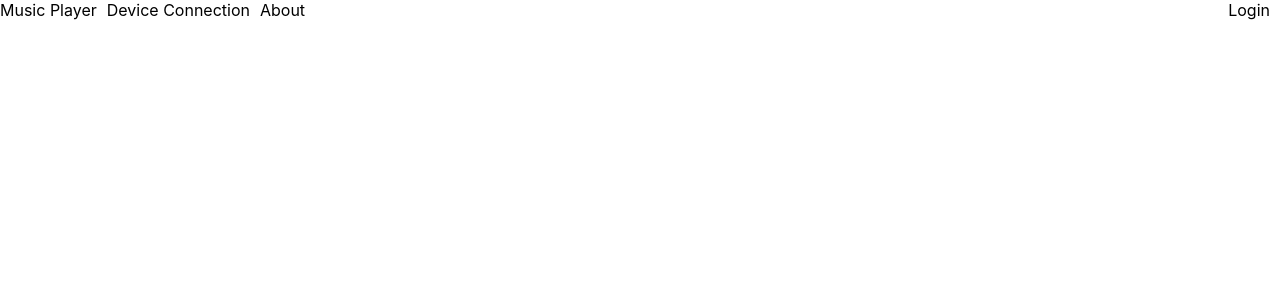
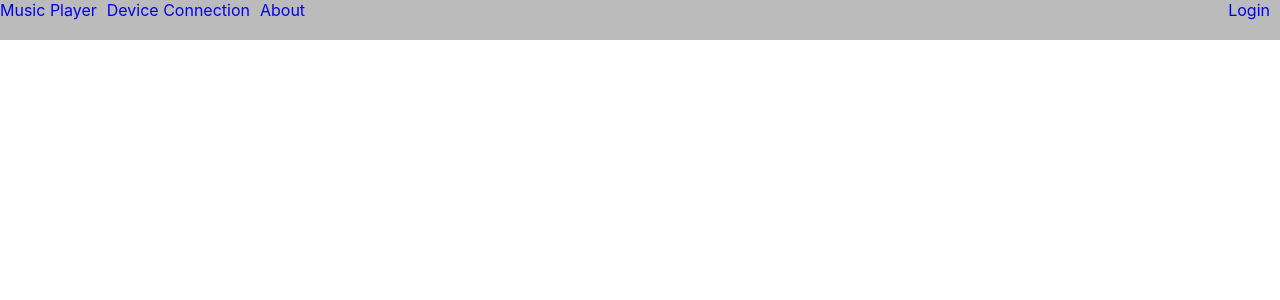
Before and after one commit to rileycleavenger/TheModernJukebox, a React (Create React App) app in the folder the-modern-jukebox-react-app/: page / in a window 1280 px wide. Shown: the top 300 px of the page. Built offline with nearby package versions, Linux system fonts and the light colour scheme.

Commit message:
it actually looks like a navbar now

```diff
--- a/the-modern-jukebox-react-app/src/App.css
+++ b/the-modern-jukebox-react-app/src/App.css
@@ -1,24 +1,35 @@
-/* App.css or your CSS/SCSS file */
+.navbar-container {
+  position: fixed;
+  top: 0;
+  width: 100%;
+  background-color: #BBB;
+  z-index: 999;
+  height: 5vh;
+}
+
 #nav-list {
   list-style: none;
   padding: 0;
   margin: 0;
 }
 
-#nav-list.nav-bar li {
+.nav-bar li {
   display: inline;
-  margin-right: 10px; /* Add spacing between list items */
+  margin-right: 10px;
 }
 
-#nav-list.nav-bar .left {
+.nav-bar .left {
   float: left;
 }
 
-#nav-list.nav-bar .right {
+.nav-bar .right {
   float: right;
 }
 
-#nav-list.nav-bar a {
+.nav-bar a {
   text-decoration: none;
-  color: #000; /* Add your desired text color */
 }
+
+.page-content {
+  padding-top: 3vh;
+}
--- a/the-modern-jukebox-react-app/src/App.tsx
+++ b/the-modern-jukebox-react-app/src/App.tsx
@@ -8,14 +8,18 @@ function App() {
   return (
     <div className="App">
 
+      <div className="navbar-container">
         <ul id = 'nav-list' className="nav-bar">
           <li className="left"><a href="/music-player">Music Player</a></li>
           <li className="left"><a href="/device-connection">Device Connection</a></li>
           <li className="left"><a href="/about">About</a></li>
           <li className="right"><a href="/login">Login</a></li>
         </ul>
+      </div>
 
+      <div className="page-content">
         <AppRouter />
+      </div>
     </div>
   );
 }
```
Lines whose indentation alone changed are shown as unchanged.
